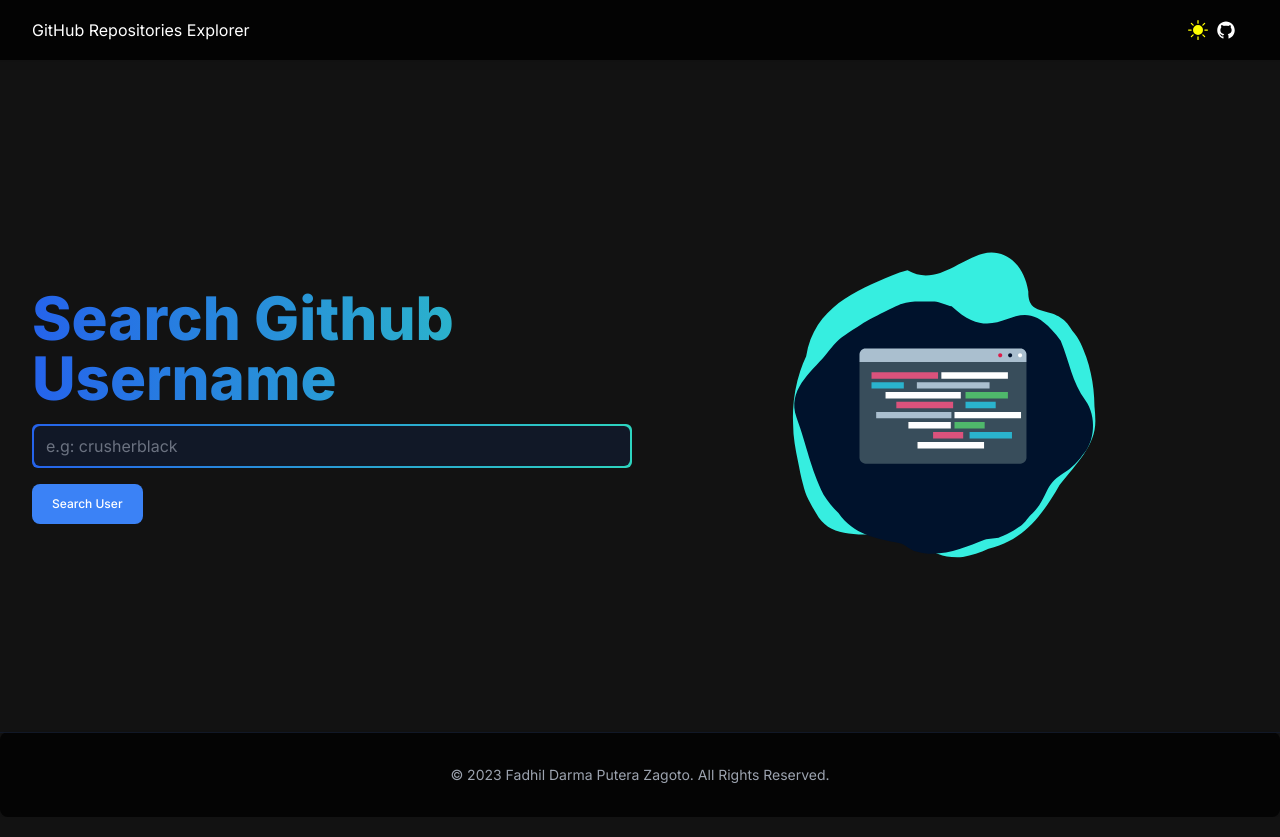
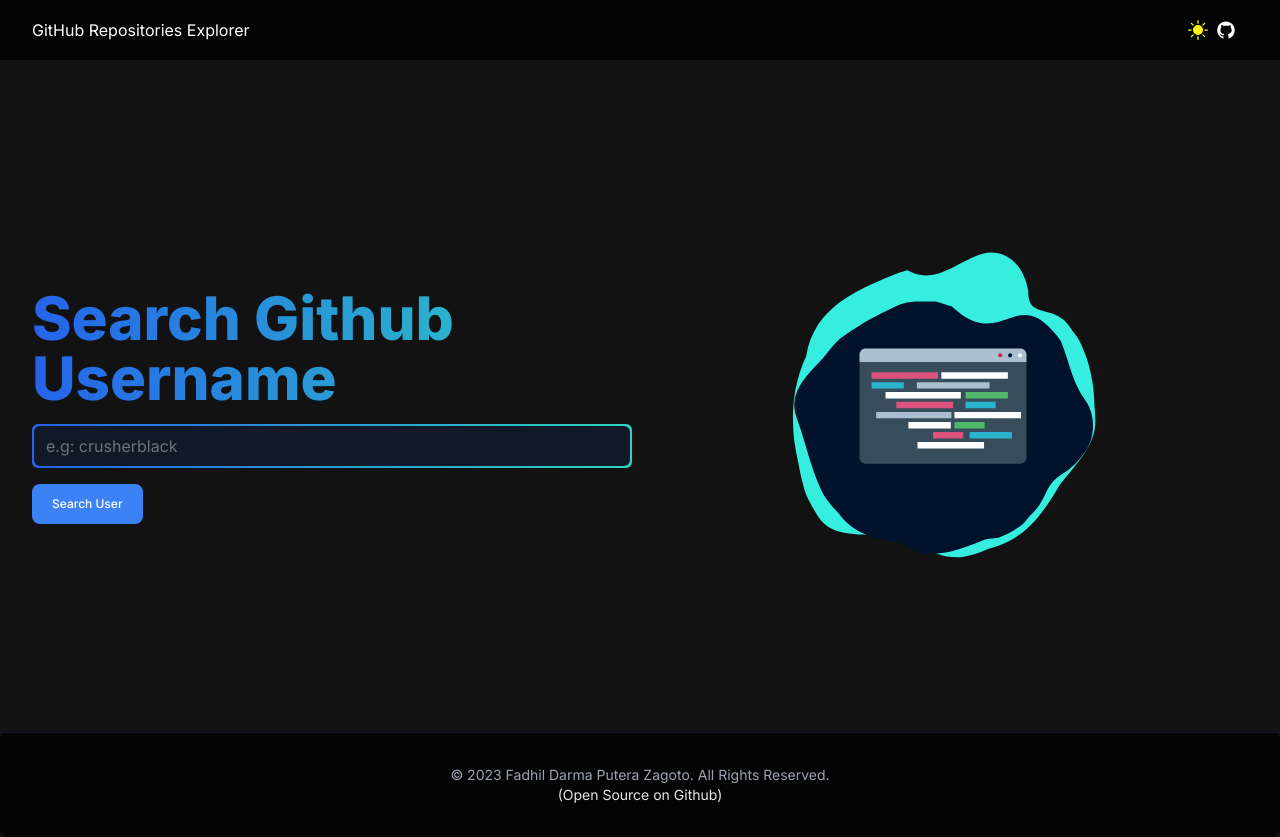
Before and after one commit to crusherblack/github-repositories-explorer, a Next.js app: page / in a window 1280 px wide. Built offline with nearby package versions, Linux system fonts and the light colour scheme.

Commit message:
chore: adjust footer

```diff
--- a/src/components/footer.tsx
+++ b/src/components/footer.tsx
@@ -2,15 +2,20 @@
 
 const Footer = () => {
   return (
-    <footer className="bg-white rounded-lg shadow dark:bg-black/80 -mt-36 dark:text-white/90">
+    <footer className="relative bg-white rounded-lg shadow dark:bg-black/80 -mt-36 dark:text-white/90">
       <hr className="my-6 border-gray-200 sm:mx-auto dark:border-gray-900 lg:my-8" />
-      <span className="block text-sm text-gray-500 text-center dark:text-gray-400 pb-8">
-        © 2023{" "}
-        <a href="#" className="hover:underline">
-          Fadhil Darma Putera Zagoto
+      <div className="block text-center text-sm text-gray-500  dark:text-gray-400 pb-8">
+        <p>© 2023 Fadhil Darma Putera Zagoto. All Rights Reserved.</p>
+
+        <a
+          href="https://github.com/crusherblack/github-repositories-explorer"
+          className="hover:cursor-pointer hover:underline text-black/90 dark:text-white/90 "
+          target="_blank"
+          rel="noopener noreferrer"
+        >
+          {`(Open Source on Github)`}
         </a>
-        . All Rights Reserved.
-      </span>
+      </div>
     </footer>
   );
 };
```
